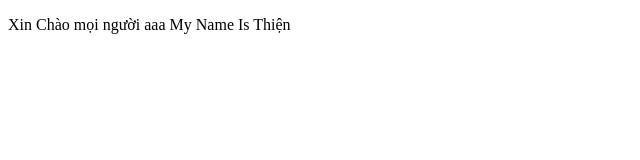
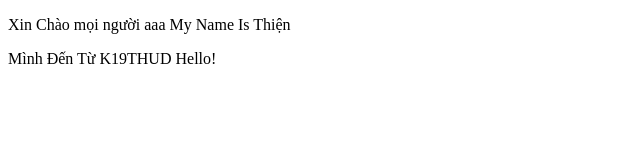
Before and after one commit to Troller2472/github-demo-html, a plain HTML site: page index.html in a window 1280 px wide. Shown: the whole page, without its empty margins (0-640 px from the left). Drawn offline with Linux system fonts and the light colour scheme.

```diff
--- a/index.html
+++ b/index.html
@@ -7,5 +7,6 @@
 </head>
 <body>
     <p>Xin Chào mọi người aaa My Name Is Thiện</p>
+    <p>Mình Đến Từ K19THUD Hello!</p>
 </body>
 </html>
```
